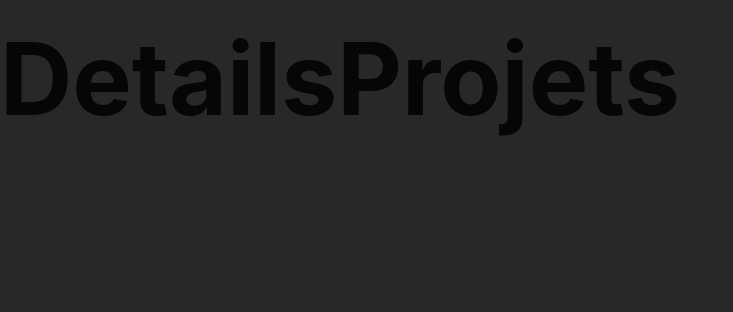
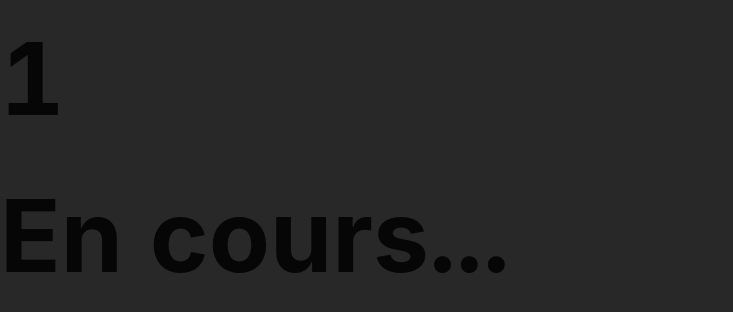
Before and after one commit to Florian59c/Site-Flow, a React (Create React App) app: page /en-cours in a window 1280 px wide. Shown: the top 312 px of the page, without its empty margins (0-733 px from the left). Built offline with nearby package versions, Linux system fonts and the light colour scheme.

Commit message:
recupération des données des props pour la page DetailsProjets

```diff
--- a/src/components/Pages/DetailsProjets.js
+++ b/src/components/Pages/DetailsProjets.js
@@ -1,9 +1,19 @@
 import React from 'react';
+import { useParams } from 'react-router-dom';
+import ListeProjets from '../Classes/ListeProjets';
 
 const DetailsProjets = () => {
+
+  const { url } = useParams();
+
+  const projetTrouver = ListeProjets.find(projet => {
+    return projet.url === url
+  })
+
   return (
     <div>
-      <h1>DetailsProjets</h1>
+      <h1>{projetTrouver.id}</h1>
+      <h1>{projetTrouver.titre}</h1>
     </div>
   )
 }
```
